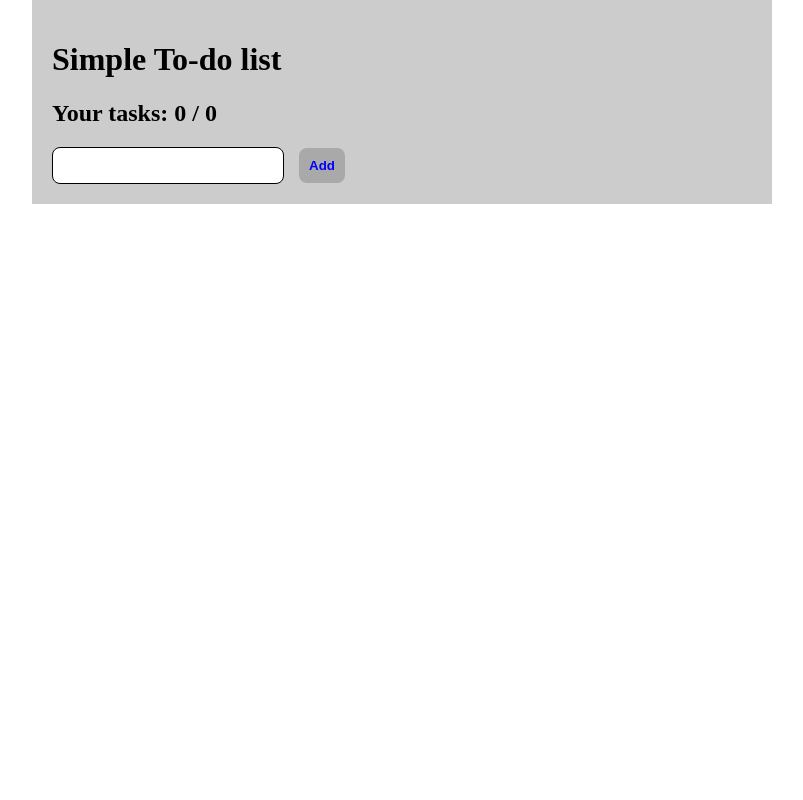
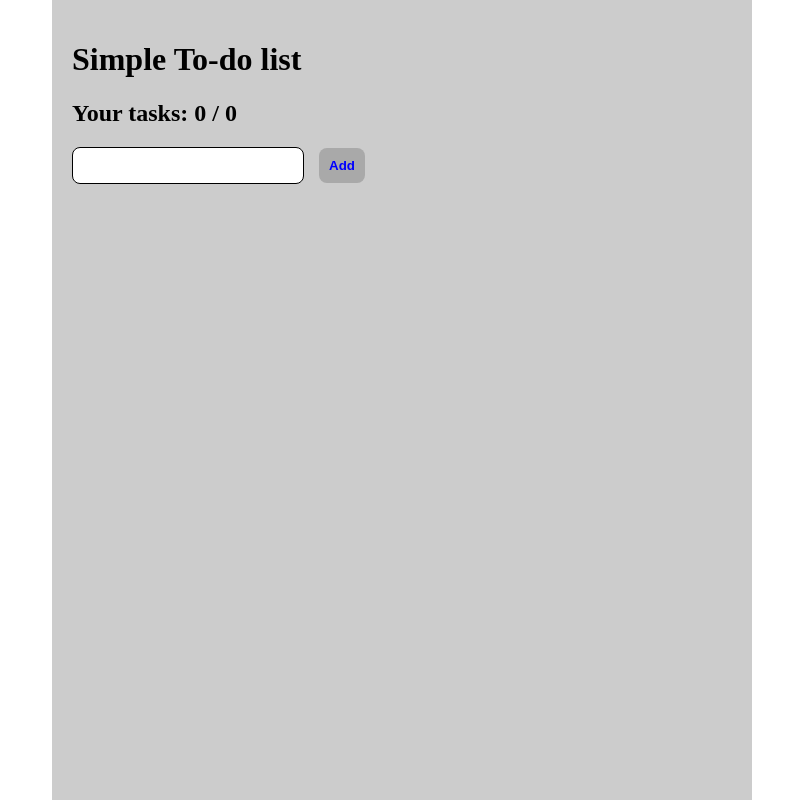
Before and after one commit to ArusSayamyan/psychology, a Vue app: page / in a window 1280 px wide. Shown: the whole page, without its empty margins (238-1041 px from the left). Built offline with nearby package versions, Linux system fonts and the light colour scheme.

Commit message:
change style of todo list

```diff
--- a/src/App.vue
+++ b/src/App.vue
@@ -92,9 +92,11 @@ body {
   background: #ccc;
   display: flex;
   justify-content: center;
-  align-items: center;
   margin: 0 auto;
   padding: 20px;
+  height: 100vh;
+  box-sizing: border-box;
+  overflow: auto;
 
   &__container {
     width: 100%;
```
